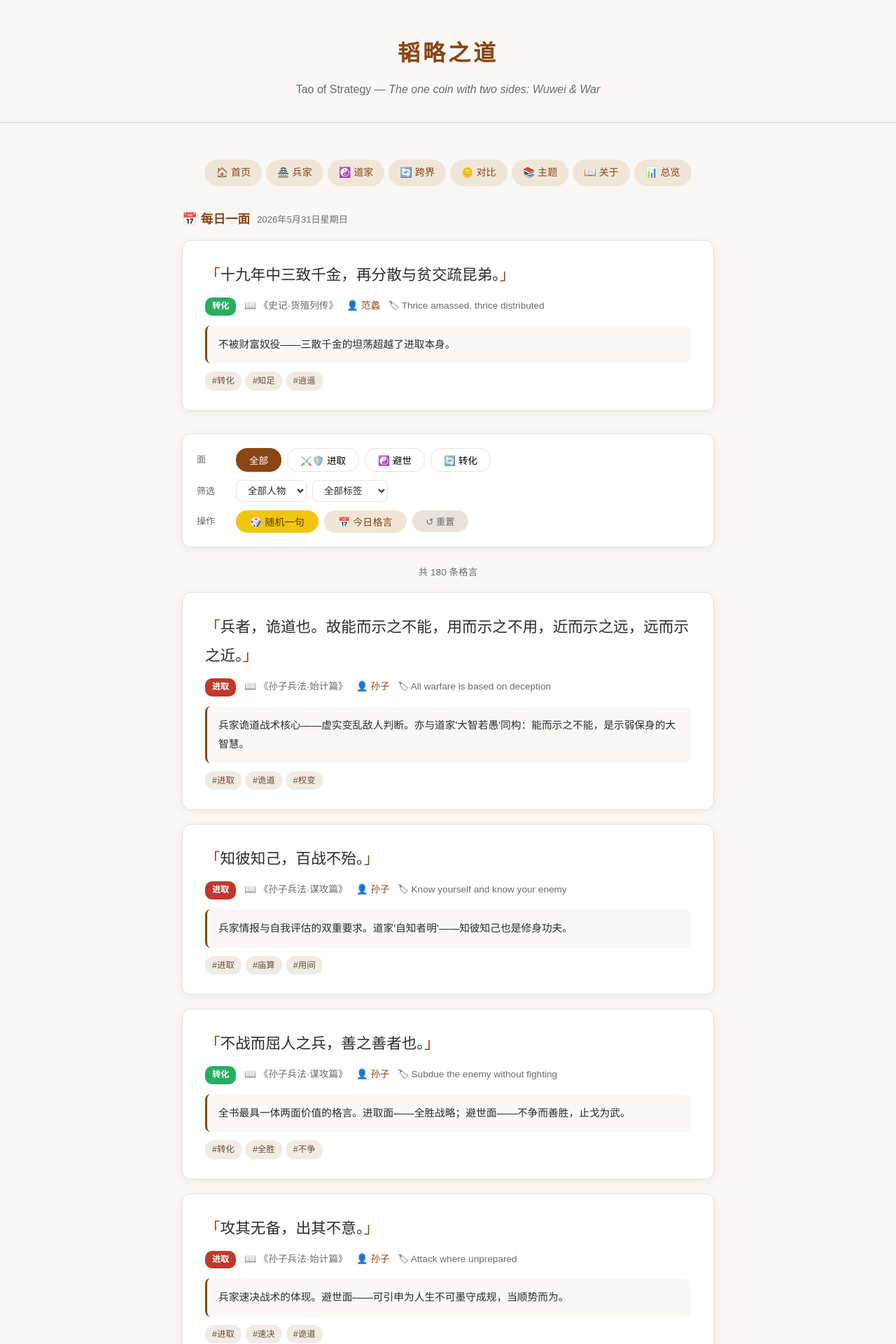
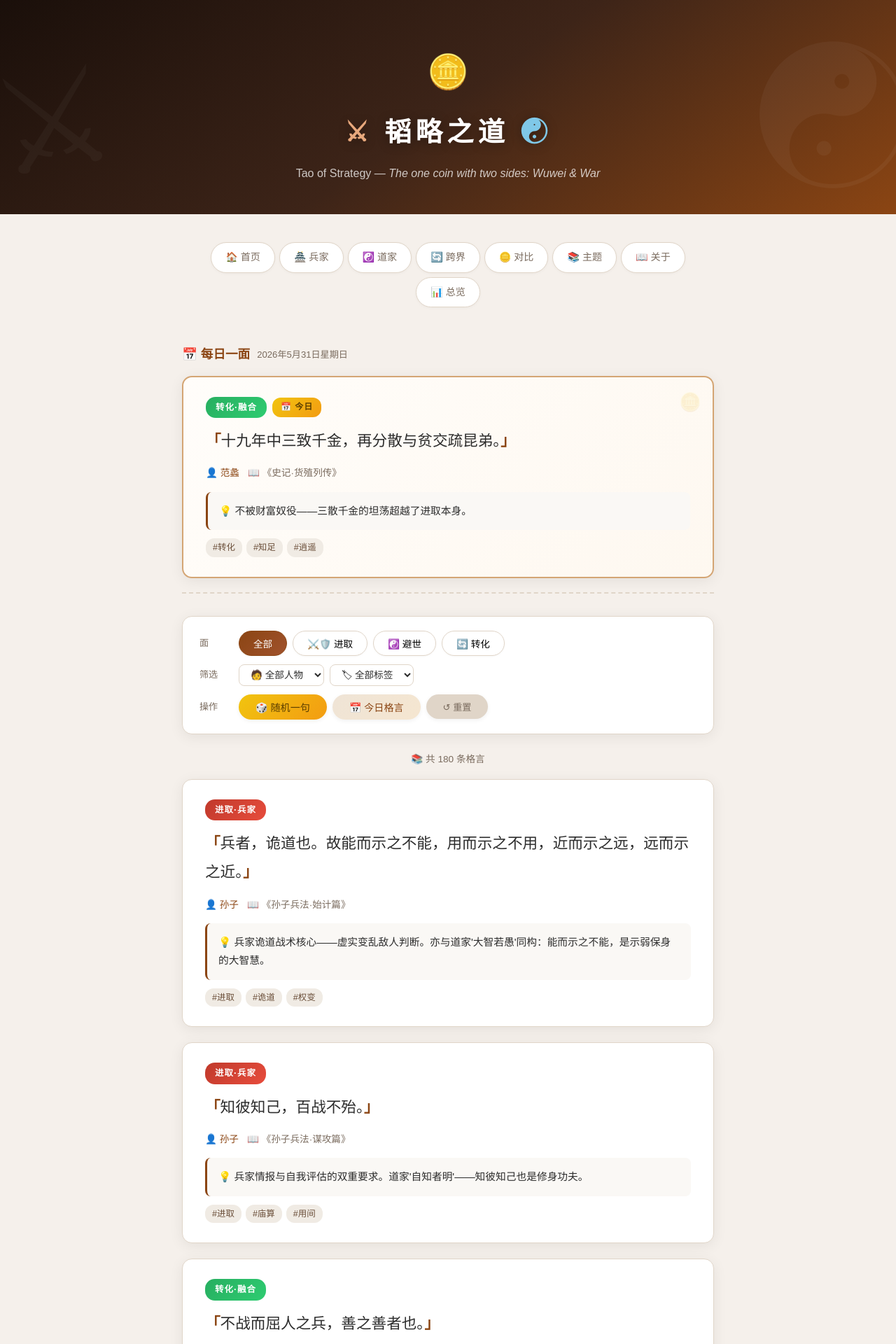
Before and after one commit to phoenixlucky/tao-of-strategy, a Jekyll site: the page index.html, which Jekyll copies as it is, in a window 1280 px wide. Shown: the top 1920 px of the page at 70% size. Built offline with Jekyll 4.4.1, drawn with Linux system fonts in a browser that asks for light colours; some of the changed text lies outside the part shown.

Commit message:
🎨 首页视觉大改 + 每日一面修复
- 渐变深色 Hero 头（太极/宝剑背景纹）
- 卡片悬浮动效 + 左侧边装饰条
- 渐变按钮/标签（金/蓝/绿三色）
- 每日一面专属卡片样式（金色边框 + 底色）
- 深色渐变页脚
- JS 重构：修复每日一面渲染、优化事件绑定

```diff
--- a/assets/css/style.css
+++ b/assets/css/style.css
@@ -3,19 +3,28 @@
    ======================================== */
 
 :root {
-  --bg: #faf8f5;
+  --bg: #f5f0eb;
   --card-bg: #ffffff;
   --text: #2c2c2c;
-  --text-muted: #6b6b6b;
-  --border: #e8e4dd;
+  --text-muted: #7a6b5e;
+  --border: #e0d5c8;
   --accent: #8b4513;
-  --accent-light: #f0e6d8;
+  --accent-light: #efe4d6;
+  --accent-glow: #d4a574;
   --tag-bg: #f0ebe4;
   --tag-color: #6b4f3a;
   --face-jin: #c0392b;
-  --face-bi: #2980b9;
+  --face-jin-light: #fde8e4;
+  --face-bi: #2c6faa;
+  --face-bi-light: #e4edf8;
   --face-zhuan: #27ae60;
-  --shadow: 0 2px 12px rgba(0,0,0,0.06);
+  --face-zhuan-light: #e4f5ec;
+  --shadow: 0 4px 20px rgba(0,0,0,0.07);
+  --shadow-hover: 0 8px 32px rgba(0,0,0,0.12);
+  --radius: 14px;
+  --hero-start: #1a0f0a;
+  --hero-mid: #3d2418;
+  --hero-end: #8b4513;
 }
 
 * { margin: 0; padding: 0; box-sizing: border-box; }
@@ -31,25 +40,61 @@ body {
 /* ---- Layout ---- */
 .container { max-width: 800px; margin: 0 auto; padding: 24px 20px; }
 
-/* ---- Header ---- */
+/* ---- Hero Header ---- */
 header {
   text-align: center;
-  padding: 48px 20px 32px;
-  border-bottom: 2px solid var(--border);
-  margin-bottom: 28px;
+  padding: 60px 20px 44px;
+  background: linear-gradient(145deg, var(--hero-start), var(--hero-mid), var(--hero-end));
+  position: relative;
+  overflow: hidden;
+}
+header::before {
+  content: "☯";
+  position: absolute;
+  top: -30px;
+  right: -20px;
+  font-size: 14rem;
+  opacity: 0.04;
+  color: #fff;
+  transform: rotate(15deg);
+}
+header::after {
+  content: "⚔";
+  position: absolute;
+  bottom: -40px;
+  left: -10px;
+  font-size: 12rem;
+  opacity: 0.03;
+  color: #fff;
+  transform: rotate(-10deg);
 }
 header h1 {
-  font-size: 2rem;
+  font-size: 2.4rem;
   font-weight: 700;
-  letter-spacing: 4px;
-  color: var(--accent);
+  letter-spacing: 6px;
+  color: #fff;
+  text-shadow: 0 2px 16px rgba(0,0,0,0.3);
+  position: relative;
+  z-index: 1;
 }
+header h1 .jin { color: #e8a87c; }
+header h1 .bi { color: #7fc8e8; }
+header h1 .he { color: #f0e6d8; }
 header .subtitle {
   font-size: 1rem;
-  color: var(--text-muted);
-  margin-top: 8px;
+  color: rgba(255,255,255,0.75);
+  margin-top: 10px;
+  position: relative;
+  z-index: 1;
 }
 header .subtitle em { font-style: italic; }
+header .hero-icon {
+  font-size: 3rem;
+  display: block;
+  margin-bottom: 8px;
+  position: relative;
+  z-index: 1;
+}
 
 /* ---- Navigation ---- */
 nav {
@@ -57,27 +102,38 @@ nav {
   flex-wrap: wrap;
   gap: 6px;
   justify-content: center;
-  margin-bottom: 32px;
+  margin: 0 auto 32px;
+  padding: 16px 12px 0;
+  max-width: 800px;
 }
 nav a {
-  padding: 6px 16px;
-  border-radius: 20px;
-  background: var(--accent-light);
-  color: var(--accent);
+  padding: 8px 20px;
+  border-radius: 24px;
+  background: var(--card-bg);
+  color: var(--text-muted);
   text-decoration: none;
   font-size: 0.88rem;
-  transition: all 0.2s;
+  border: 1px solid var(--border);
+  transition: all 0.25s;
+  box-shadow: 0 1px 4px rgba(0,0,0,0.04);
 }
-nav a:hover { background: var(--accent); color: #fff; }
+nav a:hover {
+  background: var(--accent);
+  color: #fff;
+  border-color: var(--accent);
+  transform: translateY(-2px);
+  box-shadow: 0 4px 12px rgba(139,69,19,0.2);
+}
 
 /* ---- Filter Bar ---- */
 .filter-bar {
   background: var(--card-bg);
   border: 1px solid var(--border);
-  border-radius: 12px;
-  padding: 20px;
+  border-radius: var(--radius);
+  padding: 20px 24px;
   margin-bottom: 24px;
   box-shadow: var(--shadow);
+  backdrop-filter: blur(8px);
 }
 .filter-row {
   display: flex;
@@ -95,20 +151,25 @@ nav a:hover { background: var(--accent); color: #fff; }
 
 /* ---- Face Buttons ---- */
 .face-btn {
-  padding: 6px 18px;
-  border-radius: 16px;
+  padding: 7px 20px;
+  border-radius: 20px;
   border: 1.5px solid var(--border);
-  background: transparent;
+  background: var(--card-bg);
   cursor: pointer;
   font-size: 0.85rem;
   font-family: inherit;
-  transition: all 0.2s;
+  transition: all 0.25s;
+  box-shadow: 0 1px 3px rgba(0,0,0,0.03);
 }
-.face-btn:hover { border-color: var(--accent); }
-.face-btn.active-jin { background: var(--face-jin); color: #fff; border-color: var(--face-jin); }
-.face-btn.active-bi { background: var(--face-bi); color: #fff; border-color: var(--face-bi); }
-.face-btn.active-zhuan { background: var(--face-zhuan); color: #fff; border-color: var(--face-zhuan); }
-.face-btn.active-all { background: var(--accent); color: #fff; border-color: var(--accent); }
+.face-btn:hover {
+  border-color: var(--accent);
+  transform: translateY(-1px);
+  box-shadow: 0 3px 8px rgba(0,0,0,0.06);
+}
+.face-btn.active-jin { background: linear-gradient(135deg, var(--face-jin), #e74c3c); color: #fff; border-color: var(--face-jin); }
+.face-btn.active-bi { background: linear-gradient(135deg, var(--face-bi), #3498db); color: #fff; border-color: var(--face-bi); }
+.face-btn.active-zhuan { background: linear-gradient(135deg, var(--face-zhuan), #2ecc71); color: #fff; border-color: var(--face-zhuan); }
+.face-btn.active-all { background: linear-gradient(135deg, var(--accent), #a0522d); color: #fff; border-color: var(--accent); }
 
 /* ---- Selects ---- */
 .filter-select {
@@ -124,41 +185,120 @@ nav a:hover { background: var(--accent); color: #fff; }
 
 /* ---- Action Buttons ---- */
 .action-btn {
-  padding: 6px 20px;
-  border-radius: 16px;
+  padding: 8px 24px;
+  border-radius: 20px;
   border: none;
   cursor: pointer;
   font-size: 0.88rem;
   font-family: inherit;
   transition: all 0.25s;
+  font-weight: 500;
+  box-shadow: 0 2px 6px rgba(0,0,0,0.06);
 }
-.btn-random { background: #f1c40f; color: #5a3e00; }
-.btn-random:hover { background: #f39c12; transform: scale(1.03); }
-.btn-daily { background: var(--accent-light); color: var(--accent); }
-.btn-daily:hover { background: var(--accent); color: #fff; }
+.btn-random {
+  background: linear-gradient(135deg, #f1c40f, #f39c12);
+  color: #5a3e00;
+}
+.btn-random:hover { transform: translateY(-2px); box-shadow: 0 4px 12px rgba(241,196,15,0.4); }
+.btn-daily {
+  background: linear-gradient(135deg, var(--accent-light), #f5e6d0);
+  color: var(--accent);
+}
+.btn-daily:hover { transform: translateY(-2px); box-shadow: 0 4px 12px rgba(139,69,19,0.2); }
 
 /* ---- Quote Cards ---- */
-.quote-list { display: flex; flex-direction: column; gap: 20px; }
+.quote-list { display: flex; flex-direction: column; gap: 22px; }
 
 .quote-card {
   background: var(--card-bg);
   border: 1px solid var(--border);
-  border-radius: 12px;
+  border-radius: var(--radius);
   padding: 28px 32px;
   box-shadow: var(--shadow);
-  transition: opacity 0.3s, transform 0.2s;
+  transition: all 0.3s cubic-bezier(0.4, 0, 0.2, 1);
+  position: relative;
+  overflow: hidden;
 }
-.quote-card:hover { transform: translateY(-1px); }
+.quote-card::before {
+  content: '';
+  position: absolute;
+  top: 0; left: 0;
+  width: 4px;
+  height: 100%;
+  background: var(--accent);
+  opacity: 0;
+  transition: opacity 0.3s;
+}
+.quote-card:hover {
+  transform: translateY(-3px);
+  box-shadow: var(--shadow-hover);
+}
+.quote-card:hover::before { opacity: 1; }
 
 .quote-text {
   font-size: 1.35rem;
   line-height: 1.9;
-  margin-bottom: 12px;
+  margin-bottom: 14px;
   color: var(--text);
   quotes: "「" "」";
+  font-weight: 500;
 }
-.quote-text::before { content: "「"; color: var(--accent); }
-.quote-text::after { content: "」"; color: var(--accent); }
+.quote-text::before { content: "「"; color: var(--accent); font-weight: 700; }
+.quote-text::after { content: "」"; color: var(--accent); font-weight: 700; }
+
+.card-top {
+  display: flex;
+  align-items: center;
+  gap: 8px;
+  margin-bottom: 12px;
+}
+
+.daily-badge {
+  padding: 3px 12px;
+  border-radius: 12px;
+  background: linear-gradient(135deg, #f1c40f, #f39c12);
+  color: #5a3e00;
+  font-size: 0.75rem;
+  font-weight: 700;
+  letter-spacing: 1px;
+}
+
+/* ---- Daily Card ---- */
+.daily-card {
+  border: 2px solid var(--accent-glow);
+  background: linear-gradient(135deg, #fffdfa, #fef8f0);
+  position: relative;
+}
+.daily-card::after {
+  content: '🪙';
+  position: absolute;
+  top: 12px;
+  right: 16px;
+  font-size: 1.6rem;
+  opacity: 0.15;
+}
+.daily-card:hover { border-color: var(--accent); }
+
+.daily-section {
+  margin-bottom: 36px;
+  padding: 20px 0;
+  border-bottom: 2px dashed var(--border);
+}
+.daily-header {
+  display: flex;
+  align-items: center;
+  gap: 12px;
+  margin-bottom: 16px;
+}
+.daily-header h2 {
+  font-size: 1.15rem;
+  color: var(--accent);
+  font-weight: 700;
+}
+.daily-header .date-label {
+  font-size: 0.82rem;
+  color: var(--text-muted);
+}
 
 .quote-meta {
   font-size: 0.85rem;
@@ -201,15 +341,16 @@ nav a:hover { background: var(--accent); color: #fff; }
 /* ---- Face Badge ---- */
 .face-badge {
   display: inline-block;
-  padding: 2px 10px;
-  border-radius: 10px;
-  font-size: 0.75rem;
-  font-weight: 600;
+  padding: 4px 14px;
+  border-radius: 14px;
+  font-size: 0.78rem;
+  font-weight: 700;
   color: #fff;
+  letter-spacing: 1px;
 }
-.face-jin { background: var(--face-jin); }
-.face-bi { background: var(--face-bi); }
-.face-zhuan { background: var(--face-zhuan); }
+.badge-jin { background: linear-gradient(135deg, var(--face-jin), #e74c3c); }
+.badge-bi { background: linear-gradient(135deg, var(--face-bi), #3498db); }
+.badge-zhuan { background: linear-gradient(135deg, var(--face-zhuan), #2ecc71); }
 
 /* ---- Daily Quote ---- */
 .daily-section { margin-bottom: 32px; }
@@ -231,13 +372,15 @@ nav a:hover { background: var(--accent); color: #fff; }
 /* ---- Footer ---- */
 footer {
   text-align: center;
-  padding: 32px 20px;
+  padding: 36px 20px;
   color: var(--text-muted);
   font-size: 0.82rem;
-  border-top: 1px solid var(--border);
-  margin-top: 40px;
+  background: linear-gradient(145deg, #1a0f0a, #2c1a12);
+  color: rgba(255,255,255,0.6);
+  margin-top: 48px;
 }
-footer a { color: var(--accent); text-decoration: none; }
+footer a { color: var(--accent-glow); text-decoration: none; }
+footer a:hover { color: #fff; }
 
 /* ---- Count Info ---- */
 .count-info {
--- a/assets/js/app.js
+++ b/assets/js/app.js
@@ -1,14 +1,11 @@
-/* ========================================
-   韬略之道 · Tao of Strategy — App Logic
-   ======================================== */
+/* 🌟 韬略之道 · App Logic — 重构版 */
 
 let allQuotes = [];
 let faceFilter = 'all';
 let personFilter = 'all';
 let tagFilter = 'all';
-let currentView = 'all'; // 'all' | 'random' | 'daily'
 
-/* ---- Fetch & Init ---- */
+/* ---- 初始化 ---- */
 async function init() {
   try {
     const res = await fetch('quotes/quotes.json');
@@ -16,213 +13,169 @@ async function init() {
     allQuotes = data.quotes;
     populatePersonOptions();
     populateTagOptions();
-    renderDailyQuote();
+    showDailyQuote();
     renderQuotes(allQuotes);
     updateCount(allQuotes.length);
     document.getElementById('loading').style.display = 'none';
   } catch (err) {
-    document.getElementById('loading').textContent = '⚠️ 格言数据加载失败，请确认 quotes.json 已部署';
+    document.getElementById('loading').textContent = '⚠️ 加载失败，请确认网络';
     console.error(err);
   }
 }
 
-/* ---- Populate Dropdowns ---- */
+/* ---- 下拉菜单 ---- */
 function populatePersonOptions() {
   const people = [...new Set(allQuotes.map(q => q.personId))].sort();
   const sel = document.getElementById('personSelect');
-  sel.innerHTML = '<option value="all">全部人物</option>';
+  sel.innerHTML = '<option value="all">🧑 全部人物</option>';
   people.forEach(p => {
     const opt = document.createElement('option');
-    opt.value = p;
-    opt.textContent = personDisplayName(p);
+    opt.value = p; opt.textContent = personDisplayName(p);
     sel.appendChild(opt);
   });
 }
 
 function populateTagOptions() {
-  const tagSet = new Set();
-  allQuotes.forEach(q => (q.tags || []).forEach(t => tagSet.add(t)));
-  const tags = [...tagSet].sort();
+  const tags = [...new Set(allQuotes.flatMap(q => q.tags || []))].sort();
   const sel = document.getElementById('tagSelect');
-  sel.innerHTML = '<option value="all">全部标签</option>';
+  sel.innerHTML = '<option value="all">🏷 全部标签</option>';
   tags.forEach(t => {
     const opt = document.createElement('option');
-    opt.value = t;
-    opt.textContent = `#${t}`;
+    opt.value = t; opt.textContent = `#${t}`;
     sel.appendChild(opt);
   });
 }
 
 function personDisplayName(id) {
-  const map = {
-    'sunzi': '孙子', 'wuzi': '吴起', 'sunbin': '孙膑', 'weiliao': '尉缭',
-    'caocao': '曹操', 'lijing': '李靖', 'hanxin': '韩信', 'simarangju': '司马穰苴',
-    'laozi': '老子', 'zhuangzi': '庄子', 'liezi': '列子', 'wenzi': '文子',
-    'heshanggong': '河上公',
-    'fanli': '范蠡', 'zhangliang': '张良', 'zhugeliang': '诸葛亮',
-    'liubowen': '刘伯温', 'wangyangming': '王阳明'
-  };
-  return map[id] || id;
+  const m = {
+    sunzi:'孙子', wuzi:'吴起', sunbin:'孙膑', weiliao:'尉缭',
+    caocao:'曹操', lijing:'李靖', hanxin:'韩信', simarangju:'司马穰苴',
+    laozi:'老子', zhuangzi:'庄子', liezi:'列子', wenzi:'文子',
+    heshanggong:'河上公', fanli:'范蠡', zhangliang:'张良',
+    zhugeliang:'诸葛亮', liubowen:'刘伯温', wangyangming:'王阳明'
+  }; return m[id] || id;
 }
 
-function faceDisplayName(id) {
-  const map = { 'jin': '进取', 'bi': '避世', 'zhuan': '转化' };
-  return map[id] || id;
+/* ---- 每日一面（修复版）---- */
+function getDailyQuote() {
+  if (!allQuotes.length) return null;
+  const today = new Date();
+  const dateStr = `${today.getFullYear()}-${today.getMonth()+1}-${today.getDate()}`;
+  let hash = 0;
+  for (let i = 0; i < dateStr.length; i++) { hash = ((hash << 5) - hash) + dateStr.charCodeAt(i); hash |= 0; }
+  return allQuotes[Math.abs(hash) % allQuotes.length];
 }
 
-/* ---- Filter ---- */
-function getFilteredQuotes() {
-  let result = [...allQuotes];
-
-  if (faceFilter !== 'all') {
-    result = result.filter(q => q.face === faceFilter);
-  }
-  if (personFilter !== 'all') {
-    result = result.filter(q => q.personId === personFilter);
-  }
-  if (tagFilter !== 'all') {
-    result = result.filter(q => (q.tags || []).includes(tagFilter));
-  }
-
-  return result;
+function showDailyQuote() {
+  const q = getDailyQuote();
+  if (!q) return;
+  const el = document.getElementById('dailyQuote');
+  if (!el) return;
+  el.innerHTML = buildCard(q, true);
 }
 
-/* ---- Random Quote ---- */
-function getRandomQuote() {
-  const filtered = getFilteredQuotes();
-  if (filtered.length === 0) return null;
-  return filtered[Math.floor(Math.random() * filtered.length)];
+/* ---- 筛选 ---- */
+function getFiltered() {
+  let r = [...allQuotes];
+  if (faceFilter !== 'all') r = r.filter(q => q.face === faceFilter);
+  if (personFilter !== 'all') r = r.filter(q => q.personId === personFilter);
+  if (tagFilter !== 'all') r = r.filter(q => (q.tags || []).includes(tagFilter));
+  return r;
 }
 
-/* ---- Daily Quote (deterministic) ---- */
-function getDailyQuote() {
-  const today = new Date();
-  const dateStr = `${today.getFullYear()}-${today.getMonth()+1}-${today.getDate()}`;
-  // Simple hash from date string
-  let hash = 0;
-  for (let i = 0; i < dateStr.length; i++) {
-    hash = ((hash << 5) - hash) + dateStr.charCodeAt(i);
-    hash |= 0;
-  }
-  const idx = Math.abs(hash) % allQuotes.length;
-  return allQuotes[idx];
-}
+/* ---- 卡片构建 ---- */
+function buildCard(q, isDaily) {
+  const fc = q.face === 'jin' ? 'jin' : q.face === 'bi' ? 'bi' : 'zhuan';
+  const fl = { jin:'进取·兵家', bi:'避世·道家', zhuan:'转化·融合' }[fc] || '';
+  const personName = personDisplayName(q.personId);
+  const personLink = `people/${fc === 'jin' ? 'bingjia' : fc === 'bi' ? 'daojia' : 'crossover'}/${q.personId}.html`;
 
-/* ---- Render ---- */
-function renderQuotes(quotes) {
-  const list = document.getElementById('quoteList');
-  if (quotes.length === 0) {
-    list.innerHTML = '<div class="quote-card" style="text-align:center;color:var(--text-muted);">没有匹配的格言</div>';
-    return;
-  }
-  list.innerHTML = quotes.map(q => renderCard(q)).join('');
-  updateCount(quotes.length);
-}
-
-function renderCard(q) {
-  const faceZh = faceDisplayName(q.face);
-  const faceClass = `face-jin`; // We'll set proper class below
-  let faceClassActual = 'face-jin';
-  if (q.face === 'bi') faceClassActual = 'face-bi';
-  else if (q.face === 'zhuan') faceClassActual = 'face-zhuan';
-
-  const personLink = `people/${q.face === 'jin' ? 'bingjia' : q.face === 'bi' ? 'daojia' : 'crossover'}/${q.personId}.html`;
+  const interp = q.interp || '';
 
   return `
-    <div class="quote-card">
+    <div class="quote-card ${isDaily ? 'daily-card' : ''}">
+      <div class="card-top">
+        <span class="face-badge badge-${fc}">${fl}</span>
+        ${isDaily ? '<span class="daily-badge">📅 今日</span>' : ''}
+      </div>
       <div class="quote-text">${q.text}</div>
       <div class="quote-meta">
-        <span><span class="face-badge ${faceClassActual}">${faceZh}</span></span>
+        <span>👤 <a href="${personLink}">${personName}</a></span>
         <span>📖 ${q.source}</span>
-        <span>👤 <a href="${personLink}">${personDisplayName(q.personId)}</a></span>
-        ${q.titleEn ? `<span>🏷 ${q.titleEn}</span>` : ''}
       </div>
-      ${q.interp ? `<div class="quote-interp">${q.interp}</div>` : ''}
-      <div class="quote-tags">
-        ${(q.tags || []).map(t => `<span>#${t}</span>`).join('')}
-      </div>
+      ${interp ? `<div class="quote-interp">💡 ${interp}</div>` : ''}
+      <div class="quote-tags">${(q.tags || []).map(t => `<span>#${t}</span>`).join('')}</div>
     </div>
   `;
 }
 
-function renderDailyQuote() {
-  const q = getDailyQuote();
-  if (!q) return;
-  const container = document.getElementById('dailyQuote');
-  container.innerHTML = renderCard(q);
+/* ---- 渲染 ---- */
+function renderQuotes(quotes) {
+  const list = document.getElementById('quoteList');
+  if (!list) return;
+  if (!quotes.length) {
+    list.innerHTML = '<div class="quote-card" style="text-align:center;color:var(--text-muted);padding:40px;">📭 没有匹配的格言</div>';
+    return;
+  }
+  list.innerHTML = quotes.map(q => buildCard(q, false)).join('');
+  updateCount(quotes.length);
 }
 
-function renderRandomQuote() {
-  const q = getRandomQuote();
-  if (!q) {
-    document.getElementById('quoteList').innerHTML =
-      '<div class="quote-card" style="text-align:center;color:var(--text-muted);">当前筛选条件下没有格言</div>';
-    return;
-  }
-  document.getElementById('quoteList').innerHTML = renderCard(q);
+/* ---- 随机 ---- */
+function showRandom() {
+  const filtered = getFiltered();
+  if (!filtered.length) return;
+  const q = filtered[Math.floor(Math.random() * filtered.length)];
+  const list = document.getElementById('quoteList');
+  if (list) list.innerHTML = buildCard(q, false) + `<div style="text-align:center;font-size:0.82rem;color:var(--text-muted);margin-top:8px;">🎲 随机一句（从当前筛选中抽取）</div>`;
 }
 
+/* ---- 统计 ---- */
 function updateCount(n) {
-  document.getElementById('countInfo').textContent = `共 ${n} 条格言`;
+  const el = document.getElementById('countInfo');
+  if (el) el.textContent = `📚 共 ${n} 条格言`;
 }
 
-/* ---- UI Event Handlers ---- */
-
-// Face buttons
-document.querySelectorAll('.face-btn').forEach(btn => {
-  btn.addEventListener('click', function() {
-    document.querySelectorAll('.face-btn').forEach(b => {
-      b.className = 'face-btn';
-    });
-    faceFilter = this.dataset.face;
-    this.classList.add(`active-${faceFilter}`);
-    applyFilters();
-  });
-});
-
-// Person select
-document.getElementById('personSelect').addEventListener('change', function() {
-  personFilter = this.value;
-  applyFilters();
-});
-
-// Tag select
-document.getElementById('tagSelect').addEventListener('change', function() {
-  tagFilter = this.value;
-  applyFilters();
-});
-
-// Random button
-document.getElementById('randomBtn').addEventListener('click', function() {
-  if (allQuotes.length === 0) return;
-  renderRandomQuote();
-});
-
-// Daily quote toggle
-document.getElementById('dailyBtn').addEventListener('click', function() {
-  renderDailyQuote();
-  document.getElementById('quoteList').innerHTML = '';
-  document.getElementById('dailySection').scrollIntoView({ behavior: 'smooth' });
-});
-
-// Reset filters
-document.getElementById('resetBtn').addEventListener('click', function() {
-  faceFilter = 'all';
-  personFilter = 'all';
-  tagFilter = 'all';
+/* ---- 重置 ---- */
+function resetFilters() {
+  faceFilter = 'all'; personFilter = 'all'; tagFilter = 'all';
   document.querySelectorAll('.face-btn').forEach(b => {
     b.className = 'face-btn';
     if (b.dataset.face === 'all') b.classList.add('active-all');
   });
   document.getElementById('personSelect').value = 'all';
   document.getElementById('tagSelect').value = 'all';
-  applyFilters();
-});
-
-function applyFilters() {
-  const filtered = getFilteredQuotes();
-  renderQuotes(filtered);
+  renderQuotes(getFiltered());
 }
 
-/* ---- Init on Load ---- */
-document.addEventListener('DOMContentLoaded', init);
+/* ---- 事件绑定 ---- */
+document.addEventListener('DOMContentLoaded', () => {
+  init();
+
+  document.querySelectorAll('.face-btn').forEach(btn => {
+    btn.addEventListener('click', function() {
+      document.querySelectorAll('.face-btn').forEach(b => b.className = 'face-btn');
+      faceFilter = this.dataset.face;
+      this.classList.add(`active-${faceFilter}`);
+      renderQuotes(getFiltered());
+    });
+  });
+
+  const ps = document.getElementById('personSelect');
+  if (ps) ps.addEventListener('change', function() { personFilter = this.value; renderQuotes(getFiltered()); });
+
+  const ts = document.getElementById('tagSelect');
+  if (ts) ts.addEventListener('change', function() { tagFilter = this.value; renderQuotes(getFiltered()); });
+
+  const rb = document.getElementById('randomBtn');
+  if (rb) rb.addEventListener('click', showRandom);
+
+  const db = document.getElementById('dailyBtn');
+  if (db) db.addEventListener('click', () => {
+    showDailyQuote();
+    document.getElementById('dailySection')?.scrollIntoView({ behavior: 'smooth' });
+  });
+
+  const rset = document.getElementById('resetBtn');
+  if (rset) rset.addEventListener('click', resetFilters);
+});
--- a/index.html
+++ b/index.html
@@ -11,7 +11,8 @@
 <body class="home-page">
 
   <header>
-    <h1>韬略之道</h1>
+    <span class="hero-icon">🪙</span>
+    <h1><span class="jin">⚔</span> 韬略之道 <span class="bi">☯</span></h1>
     <p class="subtitle">Tao of Strategy — <em>The one coin with two sides: Wuwei &amp; War</em></p>
   </header>
 
```
